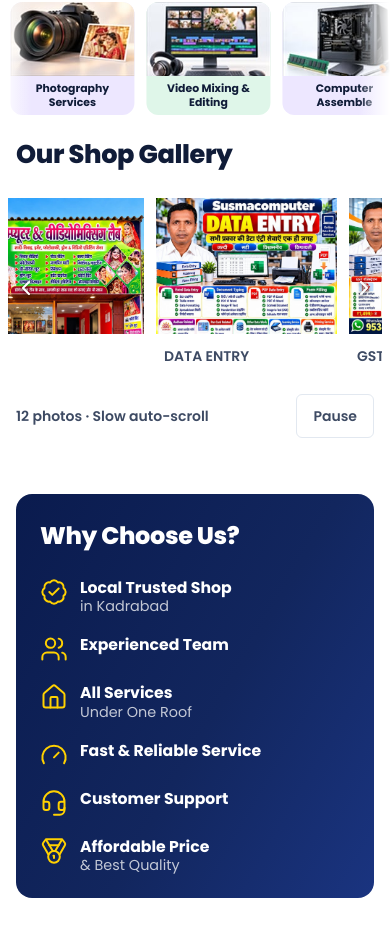
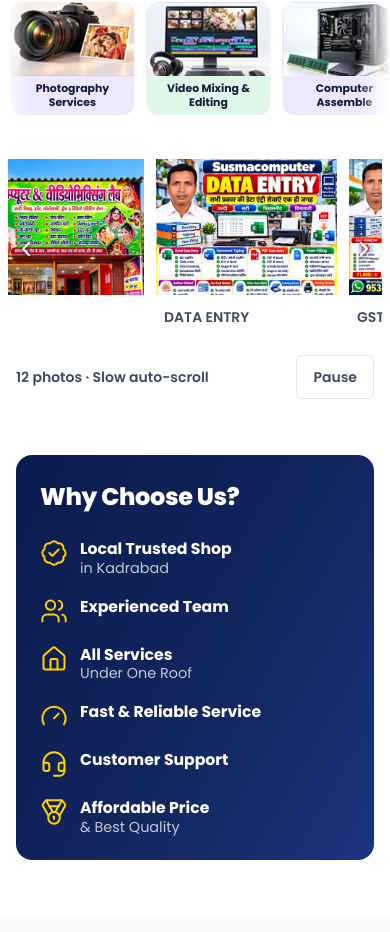
Before and after one commit to kalicharanram/SUSMACOMPUTER, a React (Vite) app: page / in a window 390 px wide. Shown: the part 992-1924 px from the top of the page. Built offline with nearby package versions, Linux system fonts and the light colour scheme.

Commit message:
Remove Our Shop Gallery heading

```diff
--- a/src/components/Sections.jsx
+++ b/src/components/Sections.jsx
@@ -144,10 +144,6 @@ export function Gallery() {
 
   return (
     <section id="gallery" className="bg-white pb-14">
-      <div className="wrap">
-        <h2 className="text-[1.6rem] font-extrabold sm:text-[1.9rem]">Our Shop Gallery</h2>
-      </div>
-
       {photo ? (
         <div
           className="mt-6 w-full"
```
Also changed, not shown: _shots/gal3.png (added).
